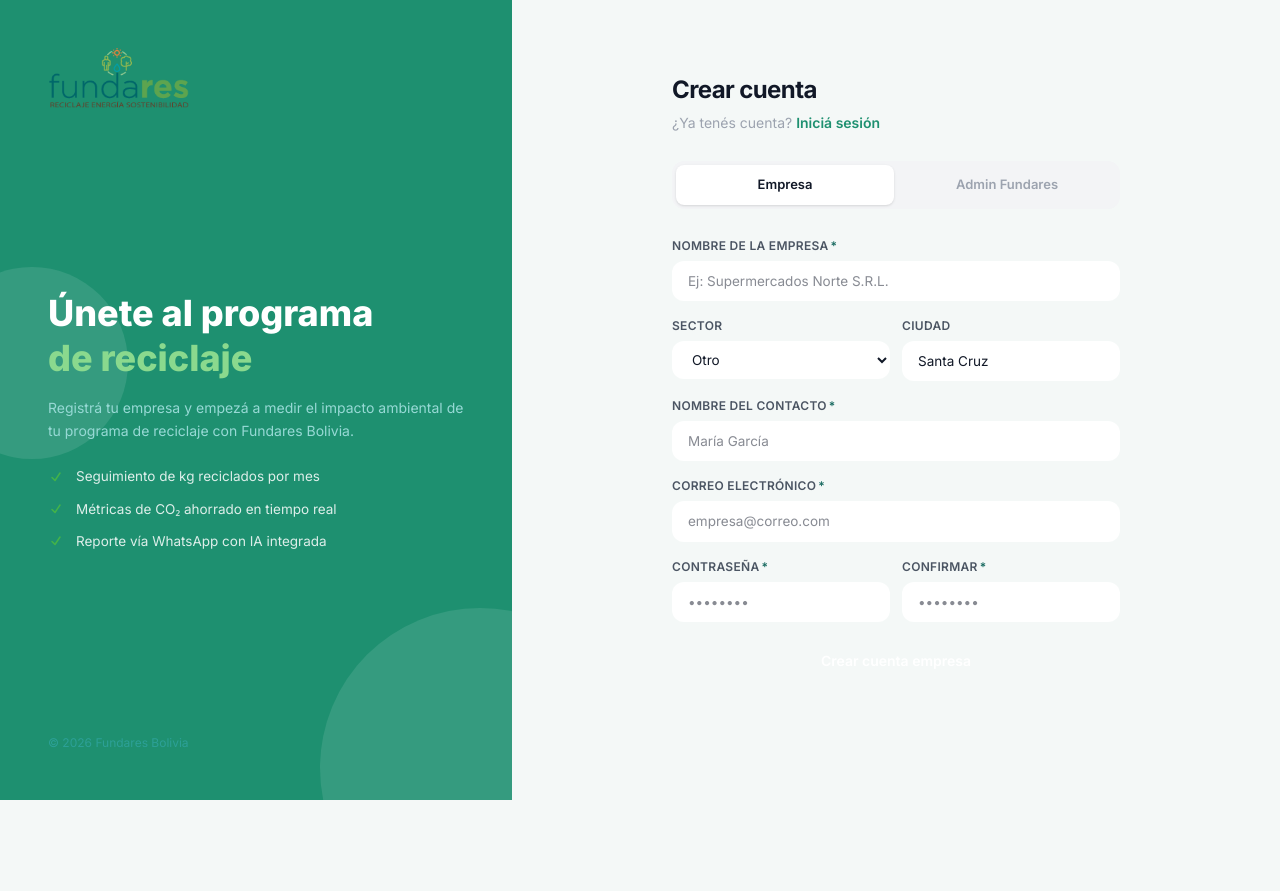
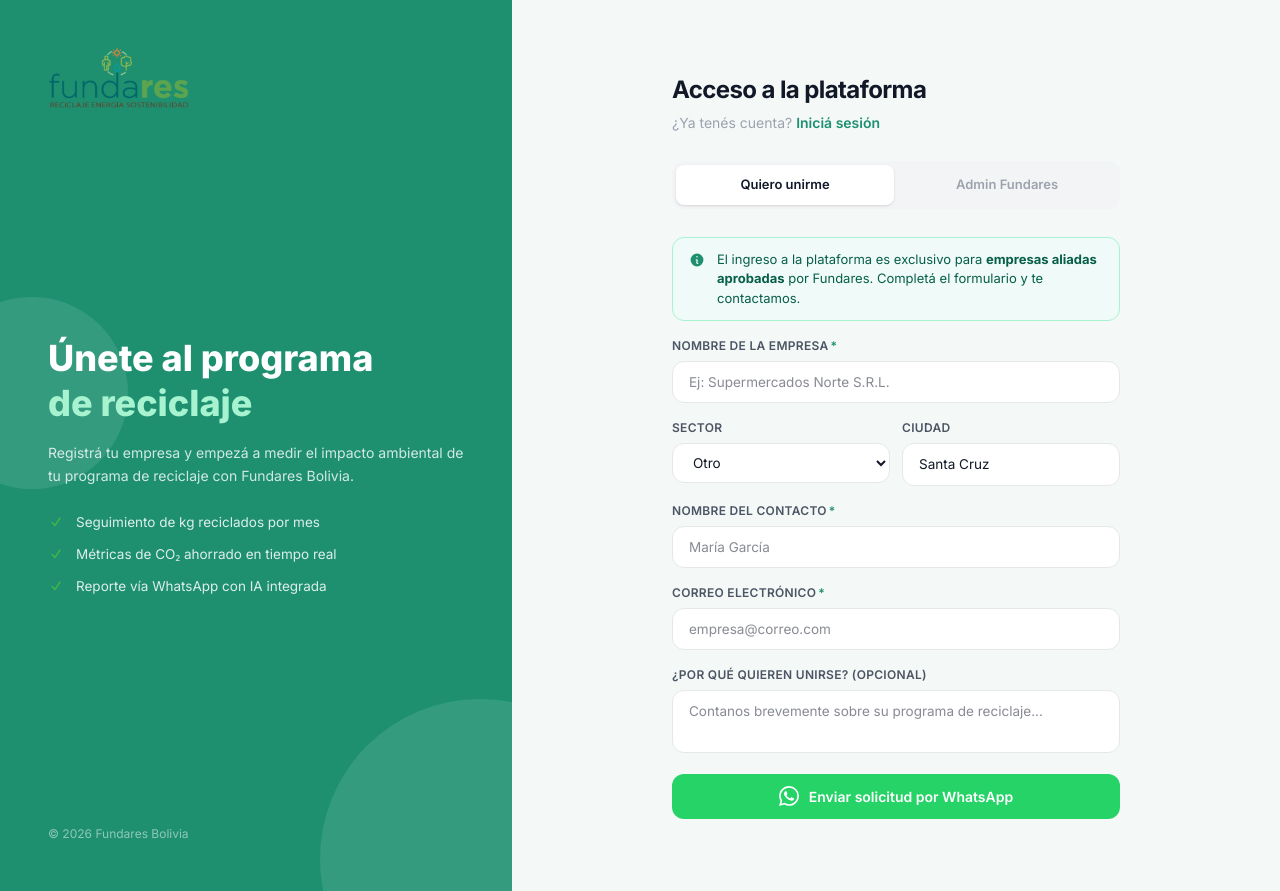
Before and after one commit to Cristharze/Hackathon2026, a Next.js app in the folder frontend/admin/: page /register in a window 1280 px wide. Before the commit the page ends 800 px from the top, so only its background shows below. Built offline with nearby package versions, Linux system fonts and the light colour scheme.

Commit message:
Registro: empresas no pueden registrarse, solo solicitar membresia via WhatsApp

```diff
--- a/frontend/admin/app/register/page.tsx
+++ b/frontend/admin/app/register/page.tsx
@@ -10,51 +10,41 @@ const SECTORES = [
   'EDUCACION','TECNOLOGIA','CONSTRUCCION','ALIMENTOS','OTRO',
 ]
 
-type Tab = 'empresa' | 'admin'
+// Número de WhatsApp de Fundares Bolivia
+const FUNDARES_WA = '59169105680'
+
+type Tab = 'solicitud' | 'admin'
 
 export default function RegisterPage() {
-  const [tab, setTab] = useState<Tab>('empresa')
+  const [tab, setTab] = useState<Tab>('solicitud')
   const router = useRouter()
 
   return (
     <div className="min-h-screen grid lg:grid-cols-5">
 
-      {/* ── Panel izquierdo: marca ──────────────────────── */}
-      <div
-        className="hidden lg:flex lg:col-span-2 flex-col justify-between p-12 relative overflow-hidden"
-        style={{ background: '#1e9070' }}
-      >
-        {/* Decoración */}
+      {/* ── Panel izquierdo ─────────────────────────────── */}
+      <div className="hidden lg:flex lg:col-span-2 flex-col justify-between p-12 relative overflow-hidden"
+        style={{ background: '#1e9070' }}>
         <div className="absolute -bottom-32 -right-32 w-80 h-80 rounded-full opacity-10" style={{ background: '#fff' }} />
         <div className="absolute top-1/3 -left-16 w-48 h-48 rounded-full opacity-10" style={{ background: '#fff' }} />
 
-        {/* Logo — multiply disuelve el blanco en el fondo teal */}
         <div className="relative z-10">
-          <img
-            src="/fundares-logo.png"
-            alt="Fundares"
+          <img src="/fundares-logo.png" alt="Fundares"
             className="w-auto object-contain object-left"
-            style={{ height: '60px', mixBlendMode: 'multiply' }}
-          />
+            style={{ height: '60px', mixBlendMode: 'multiply' }} />
         </div>
 
-        {/* Copy */}
-        <motion.div
-          initial={{ opacity: 0, y: 28 }}
-          animate={{ opacity: 1, y: 0 }}
-          transition={{ duration: 0.6 }}
-          className="relative z-10 space-y-6"
-        >
+        <motion.div initial={{ opacity: 0, y: 28 }} animate={{ opacity: 1, y: 0 }}
+          transition={{ duration: 0.6 }} className="relative z-10 space-y-6">
           <div>
             <h1 className="text-[36px] font-extrabold leading-tight text-white">
               Únete al programa<br />
-              <span style={{ color: 'var(--lime-300)' }}>de reciclaje</span>
+              <span style={{ color: '#a7f3d0' }}>de reciclaje</span>
             </h1>
-            <p className="mt-4 text-[14px] leading-relaxed" style={{ color: 'var(--teal-200)' }}>
+            <p className="mt-4 text-[14px] leading-relaxed" style={{ color: 'rgba(255,255,255,.8)' }}>
               Registrá tu empresa y empezá a medir el impacto ambiental de tu programa de reciclaje con Fundares Bolivia.
             </p>
           </div>
-
           <div className="space-y-3">
             {[
               'Seguimiento de kg reciclados por mes',
@@ -71,29 +61,27 @@ export default function RegisterPage() {
           </div>
         </motion.div>
 
-        <p className="relative z-10 text-[12px]" style={{ color: 'var(--teal-400)' }}>
+        <p className="relative z-10 text-[12px]" style={{ color: 'rgba(255,255,255,.5)' }}>
           © {new Date().getFullYear()} Fundares Bolivia
         </p>
       </div>
 
-      {/* ── Panel derecho: formulario ────────────────────── */}
-      <div className="lg:col-span-3 flex items-start justify-center p-6 sm:p-10 overflow-y-auto" style={{ background: 'var(--bg)' }}>
-        <motion.div
-          initial={{ opacity: 0, y: 16 }}
-          animate={{ opacity: 1, y: 0 }}
-          transition={{ duration: 0.4 }}
-          className="w-full max-w-md py-8"
-        >
+      {/* ── Panel derecho ────────────────────────────────── */}
+      <div className="lg:col-span-3 flex items-start justify-center p-6 sm:p-10 overflow-y-auto"
+        style={{ background: 'var(--bg)' }}>
+        <motion.div initial={{ opacity: 0, y: 16 }} animate={{ opacity: 1, y: 0 }}
+          transition={{ duration: 0.4 }} className="w-full max-w-md py-8">
+
           {/* Mobile logo */}
           <div className="lg:hidden mb-8">
-            <img src="/fundares-logo.png" alt="Fundares" className="w-auto object-contain" style={{ height: '44px' }} />
+            <img src="/fundares-logo.png" alt="Fundares" className="h-10 w-auto object-contain" />
           </div>
 
           <div className="mb-7">
-            <h2 className="text-[24px] font-bold tracking-tight" style={{ color: 'var(--text)' }}>Crear cuenta</h2>
+            <h2 className="text-[24px] font-bold tracking-tight" style={{ color: 'var(--text)' }}>Acceso a la plataforma</h2>
             <p className="text-[14px] mt-1" style={{ color: 'var(--text-muted)' }}>
               ¿Ya tenés cuenta?{' '}
-              <Link href="/login" className="font-semibold hover:underline" style={{ color: 'var(--teal-700)' }}>
+              <Link href="/login" className="font-semibold hover:underline" style={{ color: '#1e9070' }}>
                 Iniciá sesión
               </Link>
             </p>
@@ -101,30 +89,24 @@ export default function RegisterPage() {
 
           {/* Tabs */}
           <div className="flex rounded-xl p-1 mb-7 gap-1" style={{ background: 'var(--gray-100)' }}>
-            {([['empresa', 'Empresa'], ['admin', 'Admin Fundares']] as [Tab, string][]).map(([key, label]) => (
-              <button
-                key={key}
-                onClick={() => setTab(key)}
+            {([['solicitud', 'Quiero unirme'], ['admin', 'Admin Fundares']] as [Tab, string][]).map(([key, label]) => (
+              <button key={key} onClick={() => setTab(key)}
                 className="relative flex-1 py-2.5 rounded-lg text-[13px] font-semibold transition-colors"
-                style={{ color: tab === key ? 'var(--text)' : 'var(--text-muted)' }}
-              >
+                style={{ color: tab === key ? 'var(--text)' : 'var(--text-muted)' }}>
                 {tab === key && (
-                  <motion.span
-                    layoutId="reg-tab"
+                  <motion.span layoutId="reg-tab"
                     className="absolute inset-0 rounded-lg bg-white shadow-sm"
-                    transition={{ type: 'spring', stiffness: 400, damping: 30 }}
-                  />
+                    transition={{ type: 'spring', stiffness: 400, damping: 30 }} />
                 )}
                 <span className="relative">{label}</span>
               </button>
             ))}
           </div>
 
-          {/* Forms */}
           <AnimatePresence mode="wait">
-            {tab === 'empresa'
-              ? <EmpresaForm key="empresa" onSuccess={() => router.push('/empresa/dashboard')} />
-              : <AdminForm   key="admin"   onSuccess={() => router.push('/admin/dashboard')} />
+            {tab === 'solicitud'
+              ? <SolicitudForm key="solicitud" />
+              : <AdminForm     key="admin" onSuccess={() => router.push('/admin/dashboard')} />
             }
           </AnimatePresence>
         </motion.div>
@@ -133,44 +115,77 @@ export default function RegisterPage() {
   )
 }
 
-/* ─── Empresa form ────────────────────────────────── */
-function EmpresaForm({ onSuccess }: { onSuccess: () => void }) {
+/* ─── Formulario de solicitud de membresía ─────────── */
+function SolicitudForm() {
   const [form, setForm] = useState({
-    nombre: '', sector: 'OTRO', ciudad: 'Santa Cruz',
-    contacto: '', email: '', password: '', confirm: ''
+    nombre: '', sector: 'OTRO', ciudad: 'Santa Cruz', contacto: '', email: '', mensaje: ''
   })
-  const [loading, setLoading] = useState(false)
-  const [error,   setError]   = useState('')
-  const [success, setSuccess] = useState(false)
+  const [enviado, setEnviado] = useState(false)
 
   function set(k: string, v: string) { setForm(f => ({ ...f, [k]: v })) }
 
-  async function handleSubmit(e: React.FormEvent) {
-    e.preventDefault(); setError('')
-    if (form.password !== form.confirm) { setError('Las contraseñas no coinciden.'); return }
-    if (form.password.length < 6)       { setError('La contraseña debe tener al menos 6 caracteres.'); return }
-    setLoading(true)
+  function handleEnviar(e: React.FormEvent) {
+    e.preventDefault()
+    const texto =
+      `*Solicitud de empresa aliada — Fundares*\n\n` +
+      `🏢 Empresa: ${form.nombre}\n` +
+      `🏭 Sector: ${form.sector}\n` +
+      `📍 Ciudad: ${form.ciudad}\n` +
+      `👤 Contacto: ${form.contacto}\n` +
+      `📧 Email: ${form.email}\n` +
+      (form.mensaje ? `💬 Mensaje: ${form.mensaje}` : '')
 
-    const res = await fetch('/api/register/empresa', {
-      method: 'POST', headers: { 'Content-Type': 'application/json' },
-      body: JSON.stringify({ nombre: form.nombre, sector: form.sector, ciudad: form.ciudad, contacto: form.contacto, email: form.email, password: form.password }),
-    })
-    const data = await res.json()
-    if (!res.ok) { setError(data.error || 'Error al registrar.'); setLoading(false); return }
-
-    const { error: signInErr } = await supabase.auth.signInWithPassword({ email: form.email, password: form.password })
-    if (signInErr) { setError('Cuenta creada. Por favor iniciá sesión.'); setLoading(false); return }
-    setSuccess(true); setTimeout(onSuccess, 800)
+    const url = `https://wa.me/${FUNDARES_WA}?text=${encodeURIComponent(texto)}`
+    window.open(url, '_blank')
+    setEnviado(true)
   }
 
-  if (success) return <SuccessScreen message="¡Empresa registrada! Redirigiendo..." />
+  if (enviado) {
+    return (
+      <motion.div initial={{ opacity: 0, scale: 0.96 }} animate={{ opacity: 1, scale: 1 }}
+        className="text-center py-10 space-y-4">
+        <div className="w-16 h-16 rounded-2xl flex items-center justify-center mx-auto"
+          style={{ background: '#e8f5ec' }}>
+          <svg viewBox="0 0 20 20" fill="currentColor" className="w-8 h-8" style={{ color: '#1e9070' }}>
+            <path fillRule="evenodd" d="M16.704 4.153a.75.75 0 01.143 1.052l-8 10.5a.75.75 0 01-1.127.075l-4.5-4.5a.75.75 0 011.06-1.06l3.894 3.893 7.48-9.817a.75.75 0 011.05-.143z" clipRule="evenodd"/>
+          </svg>
+        </div>
+        <div>
+          <p className="text-[16px] font-bold" style={{ color: 'var(--text)' }}>¡Solicitud enviada!</p>
+          <p className="text-[13px] mt-1 max-w-xs mx-auto" style={{ color: 'var(--text-muted)' }}>
+            Fundares revisará tu solicitud y se pondrá en contacto contigo a la brevedad.
+          </p>
+        </div>
+        <button onClick={() => setEnviado(false)}
+          className="text-[13px] font-medium hover:underline"
+          style={{ color: '#1e9070' }}>
+          Enviar otra solicitud
+        </button>
+      </motion.div>
+    )
+  }
 
   return (
-    <motion.form key="empresa-form" initial={{ opacity: 0, x: 16 }} animate={{ opacity: 1, x: 0 }} exit={{ opacity: 0, x: -16 }} transition={{ duration: 0.18 }}
-      onSubmit={handleSubmit} className="space-y-4">
+    <motion.form key="solicitud-form"
+      initial={{ opacity: 0, x: 16 }} animate={{ opacity: 1, x: 0 }}
+      exit={{ opacity: 0, x: -16 }} transition={{ duration: 0.18 }}
+      onSubmit={handleEnviar} className="space-y-4">
+
+      {/* Info banner */}
+      <div className="flex items-start gap-3 px-4 py-3 rounded-xl text-[13px]"
+        style={{ background: '#f0faf9', border: '1px solid #a7f3d0' }}>
+        <svg viewBox="0 0 20 20" fill="currentColor" className="w-4 h-4 mt-0.5 shrink-0" style={{ color: '#1e9070' }}>
+          <path fillRule="evenodd" d="M18 10a8 8 0 11-16 0 8 8 0 0116 0zm-7-4a1 1 0 11-2 0 1 1 0 012 0zM9 9a.75.75 0 000 1.5h.253a.25.25 0 01.244.304l-.459 2.066A1.75 1.75 0 0010.747 15H11a.75.75 0 000-1.5h-.253a.25.25 0 01-.244-.304l.459-2.066A1.75 1.75 0 009.253 9H9z" clipRule="evenodd"/>
+        </svg>
+        <span style={{ color: '#065f46' }}>
+          El ingreso a la plataforma es exclusivo para <strong>empresas aliadas aprobadas</strong> por Fundares.
+          Completá el formulario y te contactamos.
+        </span>
+      </div>
 
       <Field label="Nombre de la empresa" required>
-        <input type="text" required placeholder="Ej: Supermercados Norte S.R.L." value={form.nombre} onChange={e => set('nombre', e.target.value)} className={inputCls} />
+        <input type="text" required placeholder="Ej: Supermercados Norte S.R.L."
+          value={form.nombre} onChange={e => set('nombre', e.target.value)} className={inputCls} />
       </Field>
 
       <div className="grid grid-cols-2 gap-3">
@@ -180,36 +195,42 @@ function EmpresaForm({ onSuccess }: { onSuccess: () => void }) {
           </select>
         </Field>
         <Field label="Ciudad">
-          <input type="text" placeholder="Santa Cruz" value={form.ciudad} onChange={e => set('ciudad', e.target.value)} className={inputCls} />
+          <input type="text" placeholder="Santa Cruz"
+            value={form.ciudad} onChange={e => set('ciudad', e.target.value)} className={inputCls} />
         </Field>
       </div>
 
       <Field label="Nombre del contacto" required>
-        <input type="text" required placeholder="María García" value={form.contacto} onChange={e => set('contacto', e.target.value)} className={inputCls} />
+        <input type="text" required placeholder="María García"
+          value={form.contacto} onChange={e => set('contacto', e.target.value)} className={inputCls} />
       </Field>
 
       <Field label="Correo electrónico" required>
-        <input type="email" required placeholder="empresa@correo.com" value={form.email} onChange={e => set('email', e.target.value)} className={inputCls} />
+        <input type="email" required placeholder="empresa@correo.com"
+          value={form.email} onChange={e => set('email', e.target.value)} className={inputCls} />
       </Field>
 
-      <div className="grid grid-cols-2 gap-3">
-        <Field label="Contraseña" required>
-          <input type="password" required placeholder="••••••••" value={form.password} onChange={e => set('password', e.target.value)} className={inputCls} />
-        </Field>
-        <Field label="Confirmar" required>
-          <input type="password" required placeholder="••••••••" value={form.confirm} onChange={e => set('confirm', e.target.value)} className={inputCls} />
-        </Field>
-      </div>
+      <Field label="¿Por qué quieren unirse? (opcional)">
+        <textarea rows={2} placeholder="Contanos brevemente sobre su programa de reciclaje..."
+          value={form.mensaje} onChange={e => set('mensaje', e.target.value)}
+          className={inputCls} style={{ resize: 'none' }} />
+      </Field>
 
-      {error && <ErrorMsg msg={error} />}
-      <button type="submit" disabled={loading} className={btnCls}>
-        {loading ? <Spinner /> : 'Crear cuenta empresa'}
+      <button type="submit"
+        className="w-full font-semibold py-3 rounded-xl text-[14px] text-white transition-all active:scale-[.98] flex items-center justify-center gap-2.5 mt-2"
+        style={{ background: '#25d366' }}
+        onMouseEnter={e => (e.currentTarget.style.background = '#1da851')}
+        onMouseLeave={e => (e.currentTarget.style.background = '#25d366')}>
+        <svg viewBox="0 0 24 24" fill="currentColor" className="w-5 h-5">
+          <path d="M17.472 14.382c-.297-.149-1.758-.867-2.03-.967-.273-.099-.471-.148-.67.15-.197.297-.767.966-.94 1.164-.173.199-.347.223-.644.075-.297-.15-1.255-.463-2.39-1.475-.883-.788-1.48-1.761-1.653-2.059-.173-.297-.018-.458.13-.606.134-.133.298-.347.446-.52.149-.174.198-.298.298-.497.099-.198.05-.371-.025-.52-.075-.149-.669-1.612-.916-2.207-.242-.579-.487-.5-.669-.51-.173-.008-.371-.01-.57-.01-.198 0-.52.074-.792.372-.272.297-1.04 1.016-1.04 2.479 0 1.462 1.065 2.875 1.213 3.074.149.198 2.096 3.2 5.077 4.487.709.306 1.262.489 1.694.625.712.227 1.36.195 1.871.118.571-.085 1.758-.719 2.006-1.413.248-.694.248-1.289.173-1.413-.074-.124-.272-.198-.57-.347m-5.421 7.403h-.004a9.87 9.87 0 01-5.031-1.378l-.361-.214-3.741.982.998-3.648-.235-.374a9.86 9.86 0 01-1.51-5.26c.001-5.45 4.436-9.884 9.888-9.884 2.64 0 5.122 1.03 6.988 2.898a9.825 9.825 0 012.893 6.994c-.003 5.45-4.437 9.884-9.885 9.884m8.413-18.297A11.815 11.815 0 0012.05 0C5.495 0 .16 5.335.157 11.892c0 2.096.547 4.142 1.588 5.945L.057 24l6.305-1.654a11.882 11.882 0 005.683 1.448h.005c6.554 0 11.89-5.335 11.893-11.893a11.821 11.821 0 00-3.48-8.413z"/>
+        </svg>
+        Enviar solicitud por WhatsApp
       </button>
     </motion.form>
   )
 }
 
-/* ─── Admin form ─────────────────────────────────── */
+/* ─── Admin form (sin cambios) ──────────────────────── */
 function AdminForm({ onSuccess }: { onSuccess: () => void }) {
   const [form, setForm] = useState({ nombre: '', email: '', password: '', confirm: '', codigo: '' })
   const [loading, setLoading] = useState(false)
@@ -236,10 +257,22 @@ function AdminForm({ onSuccess }: { onSuccess: () => void }) {
     setSuccess(true); setTimeout(onSuccess, 800)
   }
 
-  if (success) return <SuccessScreen message="¡Cuenta admin creada! Redirigiendo..." />
+  if (success) return (
+    <motion.div initial={{ opacity: 0, scale: 0.95 }} animate={{ opacity: 1, scale: 1 }}
+      className="flex flex-col items-center py-12 gap-4 text-center">
+      <div className="w-16 h-16 rounded-2xl flex items-center justify-center" style={{ background: '#1e9070' }}>
+        <svg viewBox="0 0 20 20" fill="white" className="w-8 h-8">
+          <path fillRule="evenodd" d="M16.704 4.153a.75.75 0 01.143 1.052l-8 10.5a.75.75 0 01-1.127.075l-4.5-4.5a.75.75 0 011.06-1.06l3.894 3.893 7.48-9.817a.75.75 0 011.05-.143z" clipRule="evenodd"/>
+        </svg>
+      </div>
+      <p className="font-semibold" style={{ color: 'var(--text)' }}>¡Cuenta admin creada! Redirigiendo…</p>
+    </motion.div>
+  )
 
   return (
-    <motion.form key="admin-form" initial={{ opacity: 0, x: 16 }} animate={{ opacity: 1, x: 0 }} exit={{ opacity: 0, x: -16 }} transition={{ duration: 0.18 }}
+    <motion.form key="admin-form"
+      initial={{ opacity: 0, x: 16 }} animate={{ opacity: 1, x: 0 }}
+      exit={{ opacity: 0, x: -16 }} transition={{ duration: 0.18 }}
       onSubmit={handleSubmit} className="space-y-4">
 
       <div className="flex items-start gap-3 px-4 py-3 rounded-xl text-[13px]"
@@ -248,90 +281,66 @@ function AdminForm({ onSuccess }: { onSuccess: () => void }) {
           <path fillRule="evenodd" d="M8.485 2.495c.673-1.167 2.357-1.167 3.03 0l6.28 10.875c.673 1.167-.17 2.625-1.516 2.625H3.72c-1.347 0-2.189-1.458-1.515-2.625L8.485 2.495zM10 5a.75.75 0 01.75.75v3.5a.75.75 0 01-1.5 0v-3.5A.75.75 0 0110 5zm0 9a1 1 0 100-2 1 1 0 000 2z" clipRule="evenodd"/>
         </svg>
         <span style={{ color: '#92400e' }}>
-          Cuenta exclusiva para el equipo de <strong>Fundares Bolivia</strong>. Necesitás el código de verificación.
+          Exclusivo para el equipo de <strong>Fundares Bolivia</strong>. Necesitás el código de verificación.
         </span>
       </div>
 
       <Field label="Nombre completo" required>
-        <input type="text" required placeholder="Juan Pérez" value={form.nombre} onChange={e => set('nombre', e.target.value)} className={inputCls} />
+        <input type="text" required placeholder="Juan Pérez"
+          value={form.nombre} onChange={e => set('nombre', e.target.value)} className={inputCls} />
       </Field>
       <Field label="Correo electrónico" required>
-        <input type="email" required placeholder="admin@fundares.bo" value={form.email} onChange={e => set('email', e.target.value)} className={inputCls} />
+        <input type="email" required placeholder="admin@fundares.bo"
+          value={form.email} onChange={e => set('email', e.target.value)} className={inputCls} />
       </Field>
       <div className="grid grid-cols-2 gap-3">
         <Field label="Contraseña" required>
-          <input type="password" required placeholder="••••••••" value={form.password} onChange={e => set('password', e.target.value)} className={inputCls} />
+          <input type="password" required placeholder="••••••••"
+            value={form.password} onChange={e => set('password', e.target.value)} className={inputCls} />
         </Field>
         <Field label="Confirmar" required>
-          <input type="password" required placeholder="••••••••" value={form.confirm} onChange={e => set('confirm', e.target.value)} className={inputCls} />
+          <input type="password" required placeholder="••••••••"
+            value={form.confirm} onChange={e => set('confirm', e.target.value)} className={inputCls} />
         </Field>
       </div>
-      <Field label="Código de verificación Fundares" required>
-        <input type="text" required placeholder="Código proporcionado por Fundares"
+      <Field label="Código de verificación" required>
+        <input type="text" required placeholder="Código de Fundares"
           value={form.codigo} onChange={e => set('codigo', e.target.value.toUpperCase())}
           className={`${inputCls} tracking-widest font-mono`} />
       </Field>
 
-      {error && <ErrorMsg msg={error} />}
-      <button type="submit" disabled={loading} className={btnCls}>
-        {loading ? <Spinner /> : 'Crear cuenta Fundares'}
+      {error && (
+        <motion.div initial={{ opacity: 0, y: -4 }} animate={{ opacity: 1, y: 0 }}
+          className="flex items-center gap-2 px-4 py-3 rounded-xl text-[13px]"
+          style={{ background: 'var(--error-bg)', border: '1px solid #fca5a5', color: 'var(--error)' }}>
+          {error}
+        </motion.div>
+      )}
+
+      <button type="submit" disabled={loading}
+        className="w-full font-semibold py-3 rounded-xl text-[14px] text-white transition-all active:scale-[.98] disabled:opacity-60 flex items-center justify-center gap-2 mt-2"
+        style={{ background: '#1e9070' }}>
+        {loading ? (
+          <><svg className="animate-spin w-4 h-4" viewBox="0 0 24 24" fill="none">
+            <circle className="opacity-25" cx="12" cy="12" r="10" stroke="currentColor" strokeWidth="4"/>
+            <path className="opacity-75" fill="currentColor" d="M4 12a8 8 0 018-8v8H4z"/>
+          </svg>Creando cuenta…</>
+        ) : 'Crear cuenta Fundares'}
       </button>
     </motion.form>
   )
 }
 
-/* ─── Helpers ────────────────────────────────────── */
-const inputCls = `w-full bg-white px-4 py-2.5 text-[13.5px] outline-none transition-all rounded-xl`
-const inputStyle = { border: '1px solid var(--border)', color: 'var(--text)' }
-const btnStyle  = { background: 'var(--teal-700)' }
-const btnCls    = `w-full font-semibold py-3 rounded-xl text-[14px] text-white transition-all active:scale-[.98] flex items-center justify-center gap-2 mt-2 disabled:opacity-60`
+/* ─── Helpers ─────────────────────────────────────── */
+const inputCls = 'w-full bg-white border border-gray-200 rounded-xl px-4 py-2.5 text-[13.5px] outline-none transition-all focus:border-[#1e9070] focus:ring-2 focus:ring-[#1e9070]/10'
 
 function Field({ label, required, children }: { label: string; required?: boolean; children: React.ReactNode }) {
   return (
     <div>
       <label className="block text-[12px] font-semibold mb-1.5 uppercase tracking-wide" style={{ color: 'var(--text-secondary)' }}>
-        {label}{required && <span className="ml-0.5" style={{ color: 'var(--teal-600)' }}>*</span>}
+        {label}{required && <span className="ml-0.5" style={{ color: '#1e9070' }}>*</span>}
       </label>
       {children}
     </div>
   )
 }
-
-function ErrorMsg({ msg }: { msg: string }) {
-  return (
-    <motion.div initial={{ opacity: 0, y: -4 }} animate={{ opacity: 1, y: 0 }}
-      className="flex items-center gap-2 px-4 py-3 rounded-xl text-[13px]"
-      style={{ background: 'var(--error-bg)', border: '1px solid #fca5a5', color: 'var(--error)' }}>
-      <svg viewBox="0 0 20 20" fill="currentColor" className="w-4 h-4 shrink-0">
-        <path fillRule="evenodd" d="M10 18a8 8 0 100-16 8 8 0 000 16zM8.28 7.22a.75.75 0 00-1.06 1.06L8.94 10l-1.72 1.72a.75.75 0 101.06 1.06L10 11.06l1.72 1.72a.75.75 0 101.06-1.06L11.06 10l1.72-1.72a.75.75 0 00-1.06-1.06L10 8.94 8.28 7.22z" clipRule="evenodd"/>
-      </svg>
-      {msg}
-    </motion.div>
-  )
-}
-
-function Spinner() {
-  return (
-    <>
-      <svg className="animate-spin w-4 h-4" viewBox="0 0 24 24" fill="none">
-        <circle className="opacity-25" cx="12" cy="12" r="10" stroke="currentColor" strokeWidth="4"/>
-        <path className="opacity-75" fill="currentColor" d="M4 12a8 8 0 018-8v8H4z"/>
-      </svg>
-      Creando cuenta…
-    </>
-  )
-}
-
-function SuccessScreen({ message }: { message: string }) {
-  return (
-    <motion.div initial={{ opacity: 0, scale: 0.95 }} animate={{ opacity: 1, scale: 1 }}
-      className="flex flex-col items-center py-12 gap-4 text-center">
-      <div className="w-16 h-16 rounded-2xl flex items-center justify-center" style={{ background: 'var(--teal-700)' }}>
-        <svg viewBox="0 0 20 20" fill="white" className="w-8 h-8">
-          <path fillRule="evenodd" d="M16.704 4.153a.75.75 0 01.143 1.052l-8 10.5a.75.75 0 01-1.127.075l-4.5-4.5a.75.75 0 011.06-1.06l3.894 3.893 7.48-9.817a.75.75 0 011.05-.143z" clipRule="evenodd"/>
-        </svg>
-      </div>
-      <p className="font-semibold" style={{ color: 'var(--text)' }}>{message}</p>
-    </motion.div>
-  )
-}
```
